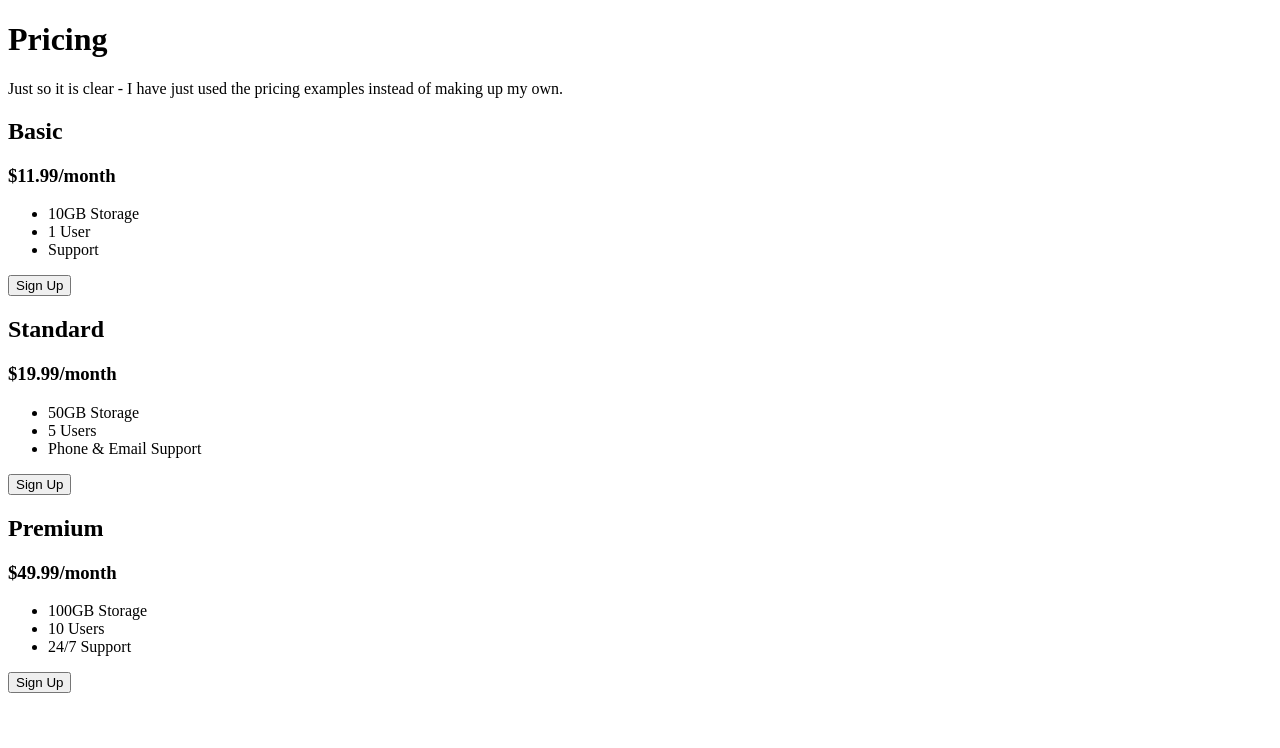
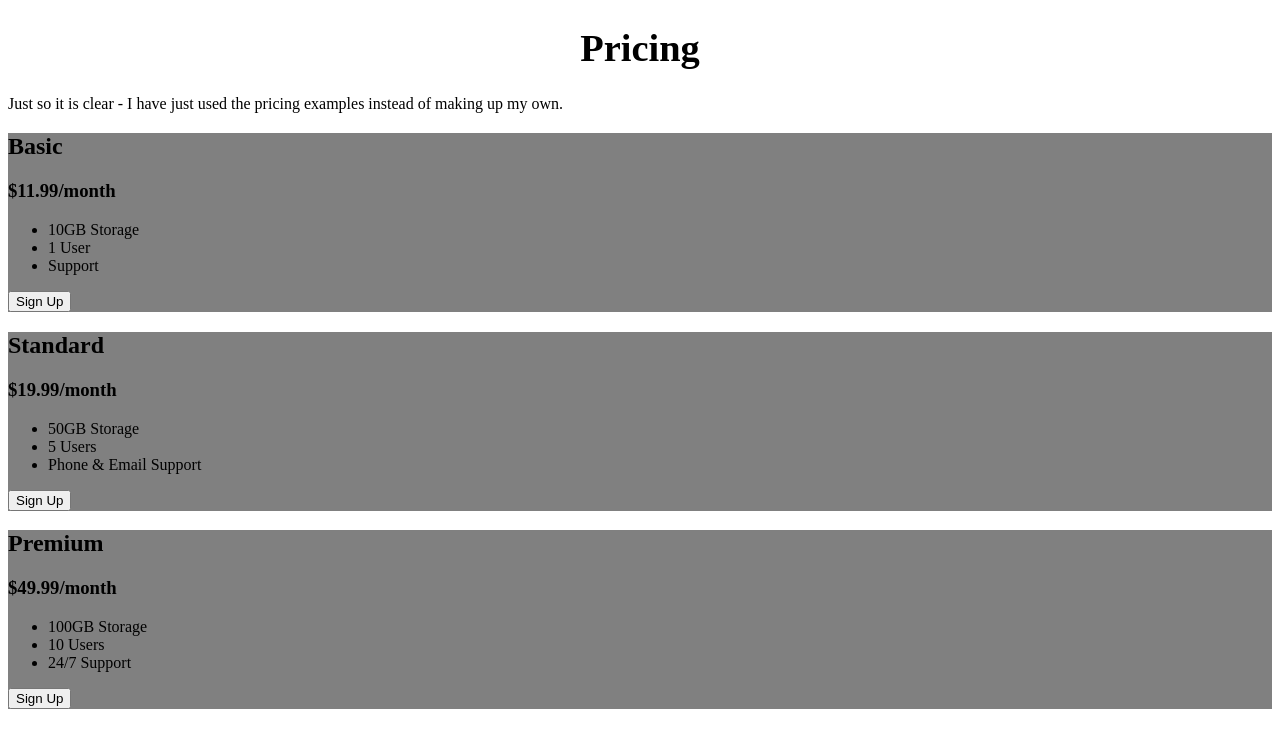
Before and after one commit to EmmAssassin/Project-Pricing-Table, a plain HTML site: page index.html in a window 1280 px wide. Drawn offline with Linux system fonts and the light colour scheme.

Commit message:
Added css and added id's

```diff
--- /dev/null
+++ b/assets/css/styles.css
@@ -0,0 +1,17 @@
+body {
+
+}
+
+main {
+
+}
+
+h1 {
+    font-size: 3vw;
+    font-weight: bolder;
+    text-align: center;
+}
+
+section {
+    background-color: grey;
+}
--- a/index.html
+++ b/index.html
@@ -3,13 +3,15 @@
 <head>
     <meta charset="UTF-8">
     <meta name="viewport" content="width=device-width, initial-scale=1.0">
+    <link rel="stylesheet" href="./assets/css/styles.css" />
     <title>Pricing Table</title>
 </head>
 <body>
+
     <main>
         <h1>Pricing</h1>
         <p>Just so it is clear - I have just used the pricing examples instead of making up my own.</p>
-        <section>
+        <section id="basic">
             <h2>Basic</h2>
             <h3>$11.99/month</h3>
             <ul>
@@ -19,7 +21,7 @@
             </ul>
             <button>Sign Up</button>
         </section>
-        <section>
+        <section id="standard">
             <h2>Standard</h2>
             <h3>$19.99/month</h3>
             <ul>
@@ -29,7 +31,7 @@
             </ul>
             <button>Sign Up</button>
         </section>
-        <section>
+        <section id="premium">
             <h2>Premium</h2>
             <h3>$49.99/month</h3>
             <ul>
```
